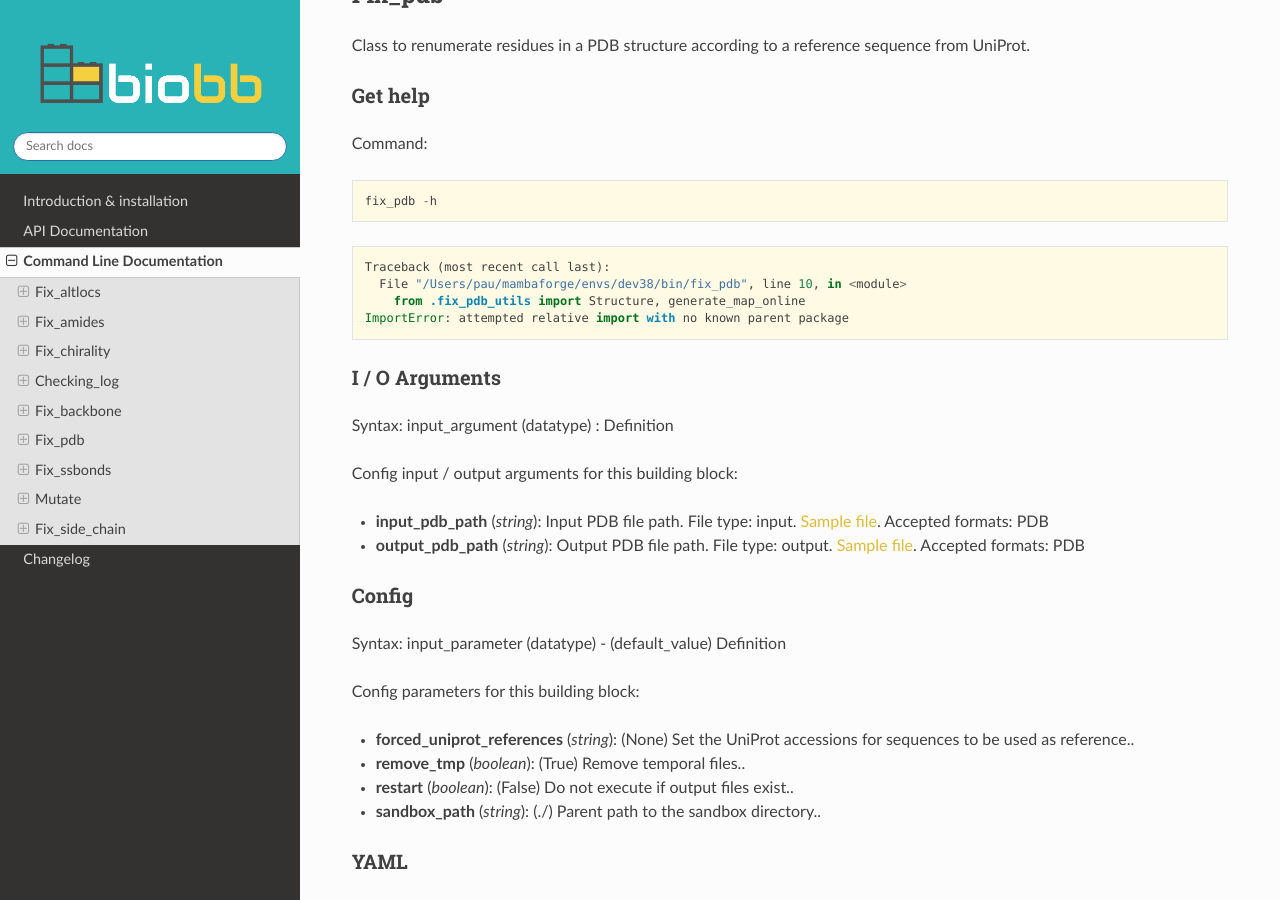
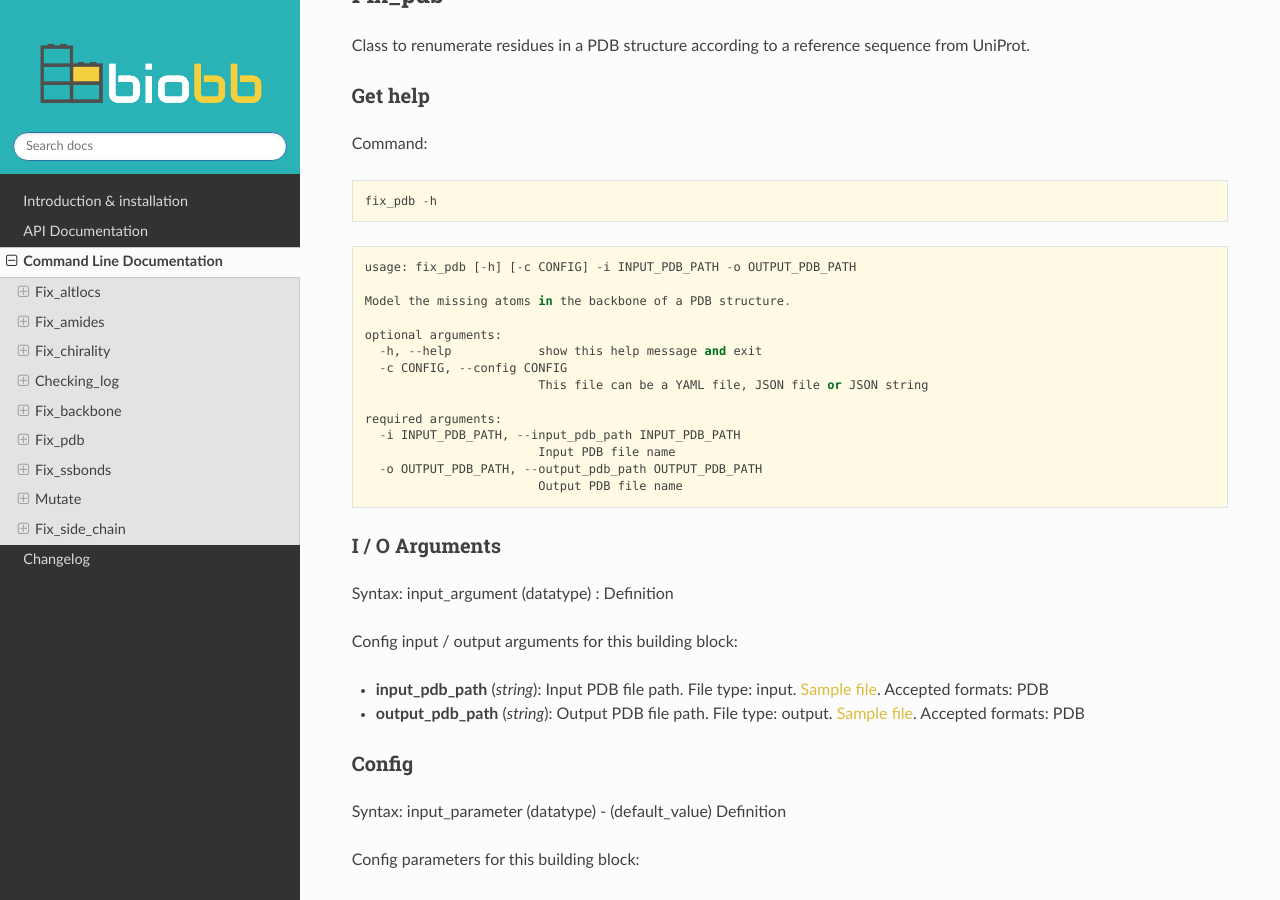
Before and after one commit to bioexcel/biobb_model, a Sphinx documentation site: the page built from biobb_model/docs/source/command_line.md, in a window 1280 px wide and 900 px high, scrolled down 9242 px. Built offline with Sphinx 7.4.7 and the Read the Docs theme 3.1.0, drawn with Linux system fonts in a browser that asks for light colours.

Commit message:
Fix typing errors

````diff
--- a/biobb_model/docs/source/command_line.md
+++ b/biobb_model/docs/source/command_line.md
@@ -334,10 +334,20 @@
 ```python
 fix_pdb -h
 ```
-    Traceback (most recent call last):
-      File "/Users/pau/mambaforge/envs/dev38/bin/fix_pdb", line 10, in <module>
-        from .fix_pdb_utils import Structure, generate_map_online
-    ImportError: attempted relative import with no known parent package
+    usage: fix_pdb [-h] [-c CONFIG] -i INPUT_PDB_PATH -o OUTPUT_PDB_PATH
+
+    Model the missing atoms in the backbone of a PDB structure.
+
+    optional arguments:
+      -h, --help            show this help message and exit
+      -c CONFIG, --config CONFIG
+                            This file can be a YAML file, JSON file or JSON string
+
+    required arguments:
+      -i INPUT_PDB_PATH, --input_pdb_path INPUT_PDB_PATH
+                            Input PDB file name
+      -o OUTPUT_PDB_PATH, --output_pdb_path OUTPUT_PDB_PATH
+                            Output PDB file name
 ### I / O Arguments
 Syntax: input_argument (datatype) : Definition
 
````
Also changed, not shown: 2 other files.
